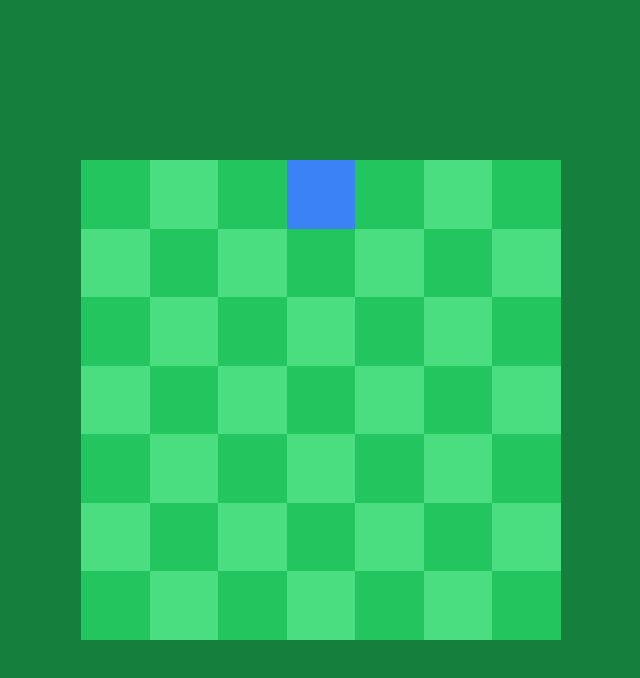
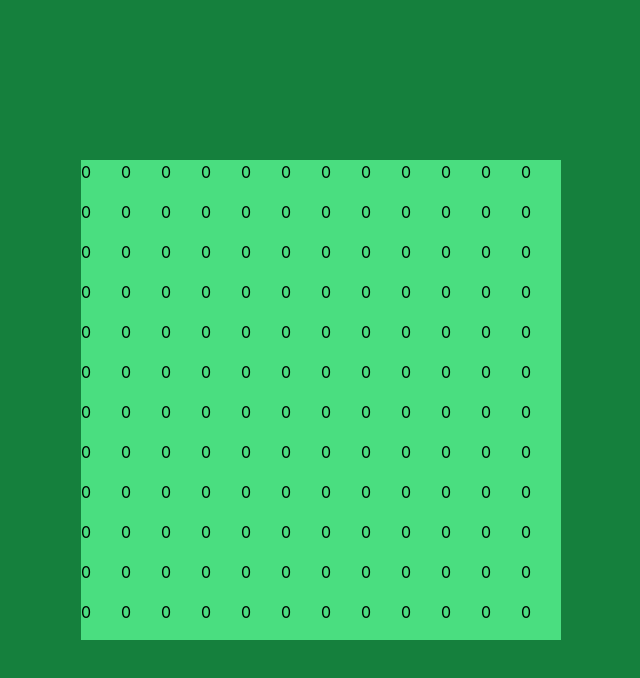
Before and after one commit to RyanBulluss/SnakeGame, a React (Create React App) app: page / in a window 1280 px wide. Shown: the top 678 px of the page, without its empty margins (319-959 px from the left). Built offline with nearby package versions, Linux system fonts and the light colour scheme; the HTML template or start-up script is replaced by a standard one.

Commit message:
massive refactor to make the code more readable

```diff
--- a/src/App.css
+++ b/src/App.css
@@ -22,3 +22,12 @@
 .cols-9 {
   grid-template-columns: repeat(9, minmax(0, 1fr));
 }
+.cols-10 {
+  grid-template-columns: repeat(10, minmax(0, 1fr));
+}
+.cols-11 {
+  grid-template-columns: repeat(11, minmax(0, 1fr));
+}
+.cols-12 {
+  grid-template-columns: repeat(12, minmax(0, 1fr));
+}
--- a/src/App.jsx
+++ b/src/App.jsx
@@ -1,29 +1,20 @@
-import './App.css';
-import GameCell from './GameCell';
-import { useState, useEffect } from 'react';
+import "./App.css";
+import { useState, useEffect } from "react";
+import { boardWidth, startState } from "./constants";
+import GameCell from "./GameCell";
 
 function App() {
-  const [boardWidth, setBoardWidth] = useState(7);
-  const [state, setState] = useState([]);
+  const [state, setState] = useState(startState())
 
 
-  useEffect(() => {
-    let newState = []
-    for (let i = 0; i < boardWidth * boardWidth; i++) {
-      newState.push(0);
-    }
-    newState[3] = 1
-    setState(newState);
-  }, [boardWidth]);
-
-
+  console.log(state);
 
   return (
-    <div className='bg-green-700 h-[100vh] flex justify-center items-center'>
+    <div className="bg-green-700 h-[100vh] flex justify-center items-center">
       <div className={"bg-green-400 h-[60vmin] w-[60vmin] grid cols-" + boardWidth}>
-        {state.map((value, index) => (
-          <GameCell value={value} index={index} key={index} />
-        ))}
+        {state.map((arr, yIndex) => arr.map((value, xIndex) => (
+          <GameCell value={value} />
+        ) ))}
       </div>
     </div>
   );
--- a/src/GameCell.jsx
+++ b/src/GameCell.jsx
@@ -1,16 +1,11 @@
 
 
-export default function ({index, value}) {
-  return (
-    <div
-      key={index}
-      className={
-        index % 2 === 0
-          ? "bg-green-500 flex justify-center items-center"
-          : "bg-green-400 flex justify-center items-center"
-      }
-    >
-      <div className={value === 1 ? "bg-blue-500 w-full h-full" : ""}></div>
-    </div>
-  );
+export default function GameCell( {value} ) {
+
+
+    return (
+        <div className={value === 2 ? "bg-red-500 rounded-full" : value === 1 ? "bg-blue-500" : ""}>
+            {value}
+        </div>
+    )
 }
--- /dev/null
+++ b/src/constants.js
@@ -0,0 +1,20 @@
+
+
+const boardWidth = 12;
+const startState = () => {
+    let newState = [];
+    for (let i = 0; i < boardWidth; i++) {
+        let arr = [];
+        for (let j = 0; j < boardWidth; j++) {
+            arr.push(0)
+        }
+        newState.push(arr)
+    }
+    return newState;
+}
+
+const snakeStartPosition = [0,0];
+const appleStartPosition = [6,6];
+
+
+export { startState, boardWidth, snakeStartPosition, appleStartPosition };
```
